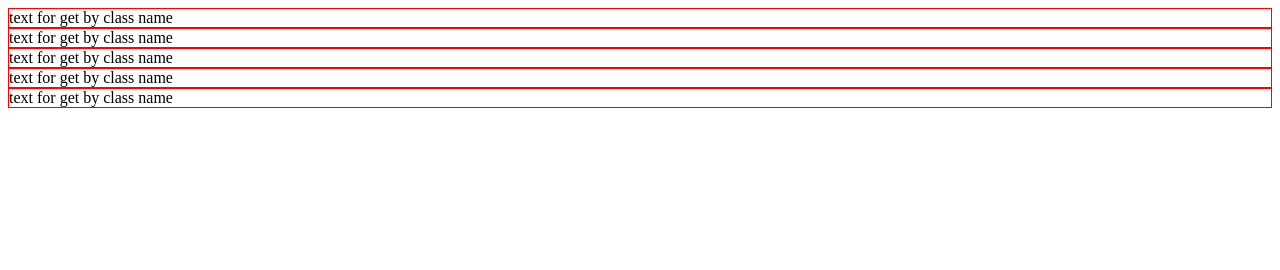
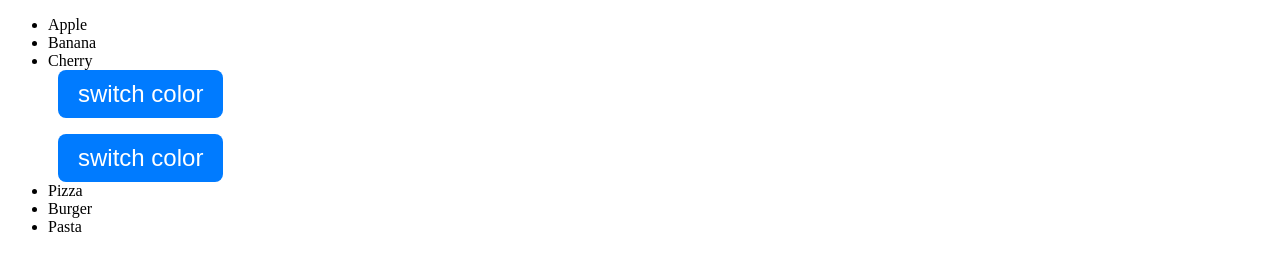
Before and after one commit to MohammedNasr51/javaScriptCourse, a plain HTML site: page index.html in a window 1280 px wide. Drawn offline with Linux system fonts and the light colour scheme.

Commit message:
DOM manipulation coninue

```diff
--- a/index.html
+++ b/index.html
@@ -3,7 +3,7 @@
   <head>
     <meta charset="UTF-8" />
     <meta name="viewport" content="width=device-width, initial-scale=1.0" />
-    <title>sync & async</title>
+    <title>DOM Manipulation</title>
     <!-- <style>
        body {
         font-family: Arial, sans-serif;
@@ -102,11 +102,16 @@
     <!-- <button id="lightBtn">Light Theme</button>
     <button id="darkBtn">Dark Theme</button> -->
     <!-- ------------------------------------------------ -->
-    <div class="red">text for get by class name</div>
-    <div class="red">text for get by class name</div>
-    <div class="red">text for get by class name</div>
-    <div class="red">text for get by class name</div>
-    <div class="red">text for get by class name</div>
+    <ul id="fruits">
+      <li>Apple</li>
+      <li>Banana</li>
+      <li>Cherry</li>
+    </ul>
+    <ul id="food">
+      <li>Pizza</li>
+      <li>Burger</li>
+      <li>Pasta</li>
+    </ul>
     <script type="module" src="script.js"></script>
   </body>
 </html>
--- a/script.js
+++ b/script.js
@@ -1822,6 +1822,64 @@
 // console.log(redDivs);
 // Array.from(redDivs).forEach(el => el.style.color = 'blue');
 
-const redDivs = document.querySelectorAll('.red');
-console.log(redDivs);
-redDivs.forEach(el=> el.style.border = '1px solid red')
+// const redDivs = document.querySelectorAll('.red');
+// console.log(redDivs);
+// redDivs.forEach(el=> el.style.border = '1px solid red')
+//************************************************** */
+//~DOM Methods (firstElementChild, lastElementChild, children, nextElementSibling,previousElementSibling, appendChild, removeChild, etc.)
+
+const fruits = document.getElementById("fruits");
+//^firstElementChild return the first child element of the parent element
+//^lastElementChild return the last child element of the parent element
+//^children return a live HTMLCollection of the child elements of the parent element
+// fruits.firstElementChild.style.backgroundColor = 'lightgreen';
+// fruits.children[0].style.backgroundColor = 'lightgreen';
+// console.log(fruits.children)
+
+//^nextElementSibling return the next sibling element of the current element
+//^previousElementSibling return the previous sibling element of the current element
+// fruits.nextElementSibling.style.backgroundColor = 'lightblue';
+// fruits.children[1].nextElementSibling.style.backgroundColor = 'lightblue';
+const food = document.getElementById('food');
+// food.previousElementSibling.style.backgroundColor = 'lightcoral';
+// food.children[2].previousElementSibling.style.backgroundColor = 'lightcoral';
+
+//& Cycle of Adding element to the dom and removing it
+
+//^ create element
+const fruitColorSwitchBtn = document.createElement("button");
+
+//^ set content and attributes
+fruitColorSwitchBtn.textContent = "switch color";
+fruitColorSwitchBtn.id = "fruitColorSwitchBtn";
+fruitColorSwitchBtn.classList.add("btn");
+
+//^ add event listener
+fruitColorSwitchBtn.addEventListener("click", () => {
+  Array.from(fruitColorSwitchBtn.parentElement.children).forEach((el) => {
+    if (el != fruitColorSwitchBtn.parentElement.lastElementChild)
+      el.classList.toggle("bgcolor");
+  });
+});
+
+//^ append to the dom
+fruits.appendChild(fruitColorSwitchBtn);
+
+//^ create element
+const foodColorSwitchBtn = document.createElement("button");
+
+//^ set content and attributes
+foodColorSwitchBtn.textContent = "switch color";
+foodColorSwitchBtn.id = "foodColorSwitchBtn";
+foodColorSwitchBtn.classList.add("btn");
+
+//^ add event listener
+foodColorSwitchBtn.addEventListener("click", () => {
+  Array.from(foodColorSwitchBtn.parentElement.children).forEach((el) => {
+    if (el != foodColorSwitchBtn.parentElement.firstElementChild)
+      el.classList.toggle("bgcolor");
+  });
+});
+
+//^ append to the dom
+food.prepend(foodColorSwitchBtn);
--- a/style.css
+++ b/style.css
@@ -71,3 +71,23 @@ h1 {
 #controls #resetBtn:hover{
     background-color: #0563c7;
 } */
+
+.btn{
+    padding: 10px 20px;
+    margin: 0 10px;
+    font-size: 1.5rem;
+    border: none;
+    border-radius: 8px;
+    background-color: #007BFF;
+    color: #fff;
+    cursor: pointer;
+    transition: background-color 0.3s ease;
+}
+.btn:hover{
+    background-color: #0056b3;
+}
+
+.bgcolor{
+    background-color: lightblue;
+    font-size: 2rem;
+}
```
